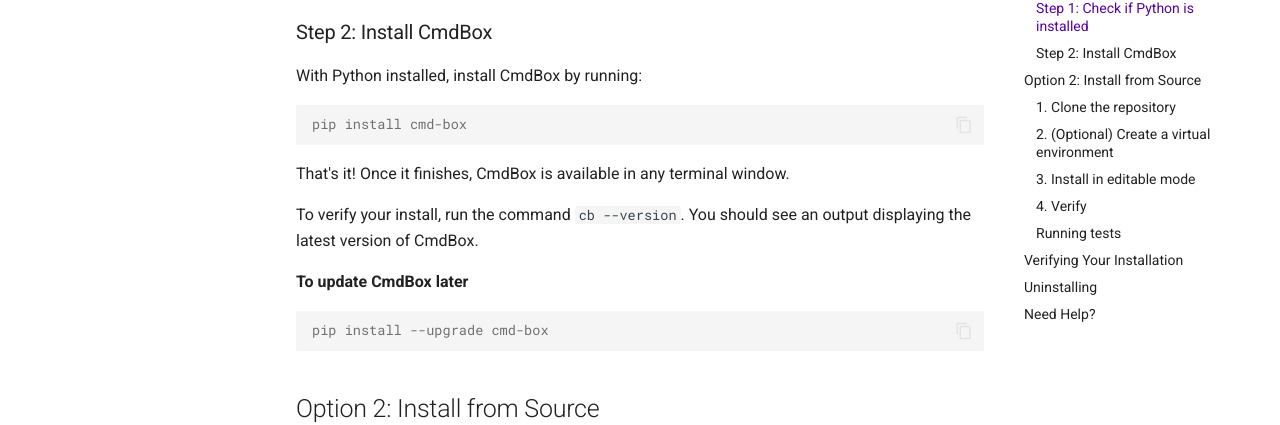
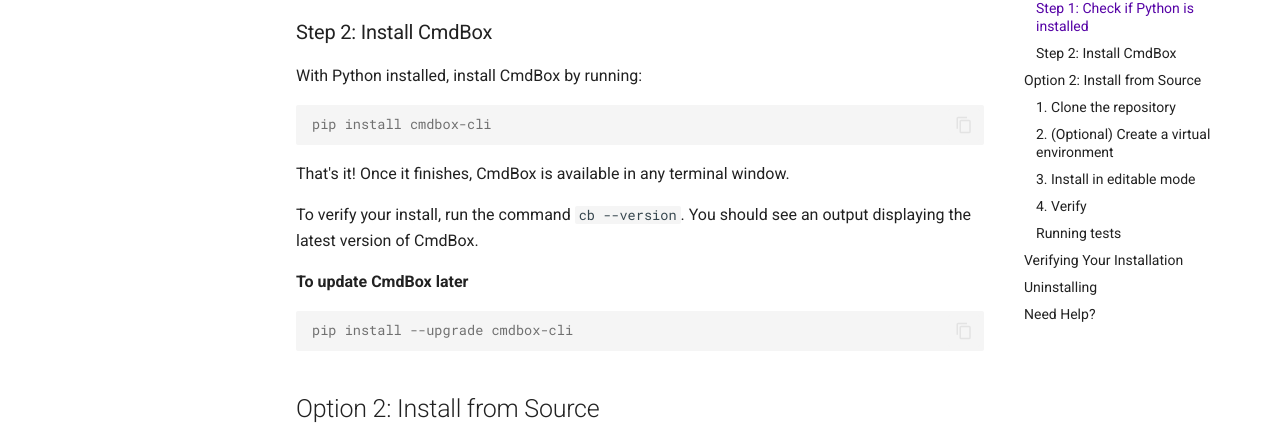
Before and after one commit to PhantomLambSoft/CmdBox, an MkDocs documentation site: the page built from docs/installation.md, in a window 1280 px wide and 900 px high, scrolled down 836 px. Shown: the part 145-570 px from the top of the window. Built offline with MkDocs 1.6.1 and Material for MkDocs 9.7.7, drawn with Linux system fonts in a browser that asks for light colours; comment, search, counter and statistics services are not loaded.

Commit message:
Update installation instructions to use `cmdbox-cli` package name

````diff
--- a/docs/installation.md
+++ b/docs/installation.md
@@ -75,7 +75,7 @@
 With Python installed, install CmdBox by running:
 
 ```console
-pip install cmd-box
+pip install cmdbox-cli
 ```
 
 That's it! Once it finishes, CmdBox is available in any terminal window.
@@ -86,7 +86,7 @@
 **To update CmdBox later**
 
 ```console
-pip install --upgrade cmd-box
+pip install --upgrade cmdbox-cli
 ```
 
 
````
Also changed, not shown: README.md (+1 -1 lines), docs/index.md (+1 -1 lines).
